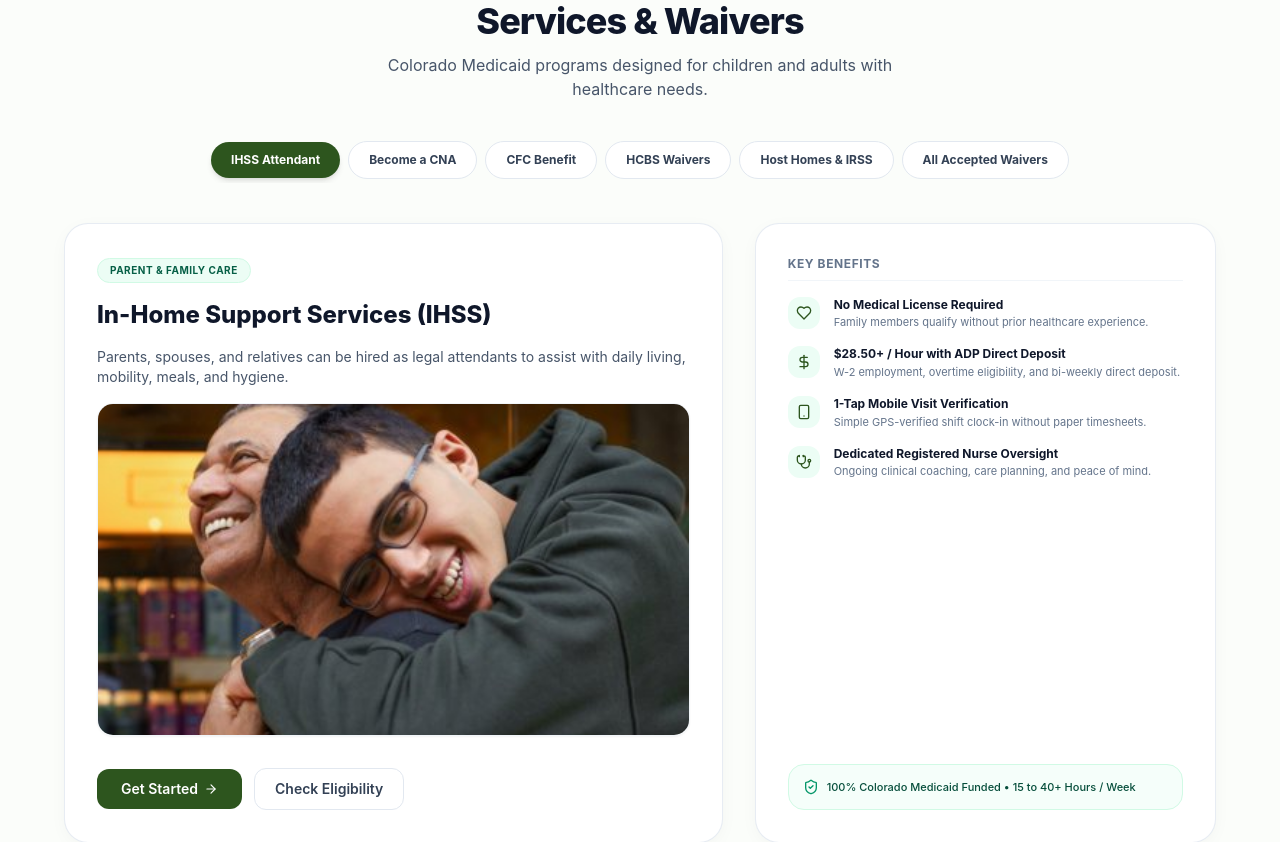
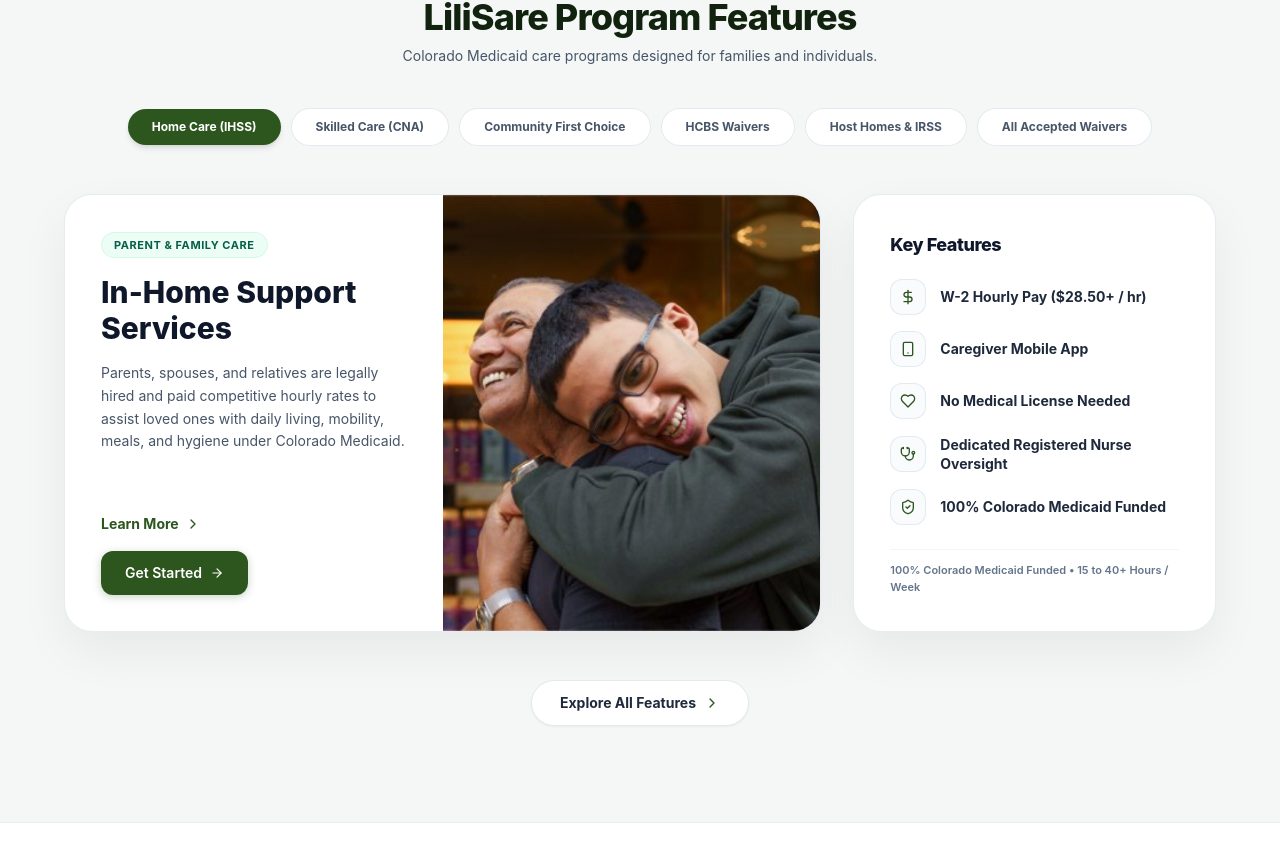
Before and after one commit to anilbuffer/lilisare-prototype, a Next.js app: page / in a window 1280 px wide. Shown: the part 3221-4063 px from the top of the page. Built offline with nearby package versions, Linux system fonts and the light colour scheme.

Commit message:
feat(services): implement AxisCare reference layout with LiliSare brand theme

```diff
--- a/src/components/landing/LandingPage.tsx
+++ b/src/components/landing/LandingPage.tsx
@@ -289,53 +289,56 @@ export function LandingPage({ onStartOnboarding, onExplorePortal }: LandingPageP
     );
   };
 
-  // Services List: concise, short, scannable
+  // Services List: concise, short, scannable (Styled in AxisCare Reference Format)
   const servicesList = [
     {
       id: 'ihss',
-      pill: 'IHSS Attendant',
+      pill: 'Home Care (IHSS)',
       badge: 'Parent & Family Care',
-      title: 'In-Home Support Services (IHSS)',
-      desc: 'Parents, spouses, and relatives can be hired as legal attendants to assist with daily living, mobility, meals, and hygiene.',
+      title: 'In-Home Support Services',
+      desc: 'Parents, spouses, and relatives are legally hired and paid competitive hourly rates to assist loved ones with daily living, mobility, meals, and hygiene under Colorado Medicaid.',
       image: '/images/service-ihss-father-son.jpg',
       imageAlt: 'Father embracing son in wheelchair at home in Colorado',
       features: [
-        { icon: Heart, title: 'No Medical License Required', desc: 'Family members qualify without prior healthcare experience.' },
-        { icon: DollarSign, title: '$28.50+ / Hour with ADP Direct Deposit', desc: 'W-2 employment, overtime eligibility, and bi-weekly direct deposit.' },
-        { icon: Smartphone, title: '1-Tap Mobile Visit Verification', desc: 'Simple GPS-verified shift clock-in without paper timesheets.' },
-        { icon: Stethoscope, title: 'Dedicated Registered Nurse Oversight', desc: 'Ongoing clinical coaching, care planning, and peace of mind.' },
+        { icon: DollarSign, title: 'W-2 Hourly Pay ($28.50+ / hr)', desc: 'Bi-weekly ADP direct deposit & overtime eligibility' },
+        { icon: Smartphone, title: 'Caregiver Mobile App', desc: '1-tap GPS Colorado EVV shift verification' },
+        { icon: Heart, title: 'No Medical License Needed', desc: 'Family members qualify without healthcare experience' },
+        { icon: Stethoscope, title: 'Dedicated Registered Nurse Oversight', desc: 'In-home clinical visits & care planning' },
+        { icon: ShieldCheck, title: '100% Colorado Medicaid Funded', desc: 'Zero out-of-pocket family cost' },
       ],
       tagline: '100% Colorado Medicaid Funded • 15 to 40+ Hours / Week'
     },
     {
       id: 'cna',
-      pill: 'Become a CNA',
+      pill: 'Skilled Care (CNA)',
       badge: 'Skilled Medical Care',
-      title: 'Colorado Certified Nurse Aide (CNA)',
-      desc: 'For loved ones with complex medical needs. We sponsor and pay for your Colorado CNA training and state licensing.',
+      title: 'Certified Nurse Aide Program',
+      desc: 'For loved ones with complex medical requirements. LiliSare sponsors and pays 100% of your Colorado CNA training, clinical skills labs, and state board licensing fees.',
       image: '/images/service-cna-mother-son.jpg',
       imageAlt: 'Mother holding her young son closely while receiving certified in-home care',
       features: [
-        { icon: Award, title: 'Sponsored Tuition & State Testing', desc: 'We cover the full cost of your approved Colorado CNA course.' },
-        { icon: DollarSign, title: 'Earn Up to $32.50 / Hour', desc: 'Elevated hourly pay recognizing certified clinical care.' },
-        { icon: Stethoscope, title: 'Supervised by Registered Nurses', desc: 'Regular in-home visits and clinical support.' },
-        { icon: ShieldCheck, title: 'State-Licensed Class A Agency', desc: 'Full CDPHE compliance protecting your family.' },
+        { icon: Award, title: 'Sponsored CNA Tuition & Testing', desc: 'Full funding for your state-approved course' },
+        { icon: DollarSign, title: 'Elevated Pay Up to $32.50 / hr', desc: 'Premium wage recognizing certified clinical care' },
+        { icon: Stethoscope, title: 'Supervised by Registered Nurses', desc: 'Continuous clinical coaching and check-ins' },
+        { icon: ShieldCheck, title: 'State-Licensed Class A Agency', desc: 'Full CDPHE compliance and peace of mind' },
+        { icon: FileCheck, title: 'Zero Student Loan Debt', desc: 'Direct agency sponsorship from day one' },
       ],
       tagline: 'Tuition Sponsored by LiliSare • Up to $32.50 / Hour'
     },
     {
       id: 'cfc',
-      pill: 'CFC Benefit',
+      pill: 'Community First Choice',
       badge: 'State Plan Entitlement',
       title: 'Community First Choice (CFC)',
-      desc: 'A Colorado Medicaid entitlement providing self-directed personal attendant care without multi-year waiver waiting lists.',
+      desc: 'A Colorado Medicaid entitlement providing self-directed personal attendant care without multi-year waiver waiting lists or lottery restrictions.',
       image: '/images/service-cfc-sisters.jpg',
       imageAlt: 'Two sisters smiling outdoors in Colorado',
       features: [
-        { icon: ShieldCheck, title: 'Zero Waiting List Entitlement', desc: 'Available to all eligible Colorado Medicaid recipients.' },
-        { icon: Users, title: 'You Choose Your Caregiver', desc: 'Direct your care and select trusted family members.' },
-        { icon: HomeIcon, title: 'In-Home Independence', desc: 'Personal attendant care tailored to your daily routine.' },
-        { icon: FileCheck, title: 'State-Backed Coverage', desc: 'Comprehensive funding that supports dignified home living.' },
+        { icon: ShieldCheck, title: 'Zero Waiting List Entitlement', desc: 'Immediate access for eligible Medicaid recipients' },
+        { icon: Users, title: 'You Choose Your Caregiver', desc: 'Direct your care and select trusted relatives' },
+        { icon: HomeIcon, title: 'In-Home Independence', desc: 'Attendant care tailored to your daily household' },
+        { icon: FileCheck, title: 'State-Backed Coverage', desc: 'Comprehensive funding for dignified home living' },
+        { icon: Clock, title: 'Immediate Enrollment', desc: 'Fast-tracked intake with your county coordinator' },
       ],
       tagline: 'Colorado Medicaid Entitlement • Immediate Access'
     },
@@ -343,15 +346,16 @@ export function LandingPage({ onStartOnboarding, onExplorePortal }: LandingPageP
       id: 'hcbs',
       pill: 'HCBS Waivers',
       badge: 'Children & Adults',
-      title: 'Home & Community-Based Services (HCBS)',
-      desc: 'Comprehensive funding for children with special healthcare needs and adults with disabilities to live safely at home.',
+      title: 'Home & Community Waivers',
+      desc: 'Comprehensive funding for children with special healthcare needs and adults with disabilities to live safely, independently, and comfortably at home.',
       image: '/images/service-hcbs-mother-daughter.jpg',
       imageAlt: 'Mother holding her daughter outdoors in Colorado park',
       features: [
-        { icon: Baby, title: 'Children’s Waivers: CES, CHRP & CHCBS', desc: 'Support for high-medical and behavioral conditions.' },
-        { icon: Users, title: 'Adult Waivers: SLS, DD, EBD & CIH', desc: 'Supported living, developmental disability, and elder care.' },
-        { icon: BadgeCheck, title: 'Case Management Agency Synced', desc: 'Authorized through RMHS, Developmental Pathways, Imagine! & TRE.' },
-        { icon: Clock, title: 'Flexible Care Scheduling', desc: 'Day, evening, and weekend coverage tailored to your household.' },
+        { icon: Baby, title: 'Children’s Waivers: CES & CHRP', desc: 'Intensive medical, physical, and behavioral support' },
+        { icon: Users, title: 'Adult Waivers: SLS, DD & EBD', desc: 'Supported living, developmental disability, and elder care' },
+        { icon: BadgeCheck, title: 'Case Management Agency Synced', desc: 'Direct links with RMHS, DP, Imagine!, and TRE' },
+        { icon: Clock, title: 'Flexible Care Scheduling', desc: 'Day, evening, and weekend shift coverage' },
+        { icon: ShieldCheck, title: '$0 Family Cost Guarantee', desc: '100% funded through Colorado Medicaid' },
       ],
       tagline: '100% Covered by Colorado Medicaid • $0 Out-of-Pocket'
     },
@@ -359,15 +363,16 @@ export function LandingPage({ onStartOnboarding, onExplorePortal }: LandingPageP
       id: 'irss',
       pill: 'Host Homes & IRSS',
       badge: 'Residential Living',
-      title: 'Individual Residential Services (IRSS)',
-      desc: 'Supportive living arrangements and family caregiver models for adults with intellectual and developmental disabilities.',
+      title: 'Individual Residential Services',
+      desc: 'Supportive living arrangements and family caregiver models for adults with intellectual and developmental disabilities to thrive within caring households.',
       image: '/images/service-irss-mother-son-laptop.jpg',
       imageAlt: 'Mother and adult son reviewing tablet activities together at home',
       features: [
-        { icon: HomeIcon, title: 'Family Caregiver Living Model', desc: 'Adult clients live with family caregivers with monthly funding.' },
-        { icon: Smile, title: 'Vetted Colorado Host Homes', desc: 'Warm, supportive community homes with dedicated providers.' },
-        { icon: Activity, title: 'Life Skills & Social Flourishing', desc: 'Cooking, budgeting, community outings, and peer connection.' },
-        { icon: ShieldCheck, title: '24/7 Agency Safety Oversight', desc: 'Ongoing respite, nurse check-ins, and emergency support.' },
+        { icon: HomeIcon, title: 'Family Caregiver Living Model', desc: 'Adult clients live at home with monthly agency stipends' },
+        { icon: Smile, title: 'Vetted Colorado Host Homes', desc: 'Warm, supportive community homes with dedicated providers' },
+        { icon: Activity, title: 'Life Skills & Community Outings', desc: 'Cooking, budgeting, recreation, and social connection' },
+        { icon: ShieldCheck, title: '24/7 Agency Safety Oversight', desc: 'Respite, nurse check-ins, and emergency support' },
+        { icon: Users, title: 'Caregiver Peer Support', desc: 'Regular gatherings through LiliSare WeGo events' },
       ],
       tagline: 'Colorado Adult IDD Residential • Dignified Community Living'
     },
@@ -375,15 +380,16 @@ export function LandingPage({ onStartOnboarding, onExplorePortal }: LandingPageP
       id: 'waivers',
       pill: 'All Accepted Waivers',
       badge: 'Statewide Coverage',
-      title: 'Accepted Colorado Medicaid Waivers',
-      desc: 'We are certified to coordinate and manage care under all major Colorado Medicaid waivers. We handle verification for you.',
+      title: 'Accepted Colorado Waivers',
+      desc: 'We are licensed to coordinate and deliver care under all major Colorado Medicaid waivers. Our intake specialists verify eligibility and coordinate with your county agency.',
       image: '/images/service-waivers-family-lake.jpg',
       imageAlt: 'Colorado family standing together happily at mountain resort',
       features: [
-        { icon: FileCheck, title: 'Children’s Waivers: CES & CHRP', desc: 'For children with intense behavioral, medical, or physical needs.' },
-        { icon: Heart, title: 'Adult Waivers: SLS, DD & EBD', desc: 'Independent living, residential support, and senior care.' },
-        { icon: Award, title: 'Community First Choice (CFC)', desc: 'State plan Medicaid personal attendant coverage.' },
-        { icon: Phone, title: 'Free 15-Minute Benefits Check', desc: 'Call us at 303-578-0181 to verify your family’s coverage.' },
+        { icon: FileCheck, title: 'Children’s Coverage: CES & CHRP', desc: 'Support for high-medical and behavioral conditions' },
+        { icon: Heart, title: 'Adult Waivers: SLS, DD & EBD', desc: 'Independent living, residential support, and senior care' },
+        { icon: Award, title: 'Community First Choice (CFC)', desc: 'State plan Medicaid personal attendant coverage' },
+        { icon: Phone, title: 'Free 15-Minute Benefits Check', desc: 'Call 303-578-0181 to verify your family coverage' },
+        { icon: ShieldCheck, title: 'Full County Coordination', desc: 'We coordinate paperwork with case managers directly' },
       ],
       tagline: 'CES • CHRP • SLS • DD • EBD • CHCBS • CIH • CFC'
     }
@@ -928,30 +934,33 @@ export function LandingPage({ onStartOnboarding, onExplorePortal }: LandingPageP
       </section>
 
       {/* ========================================================================= */}
-      {/* 8. SERVICES & WAIVERS (Short, Scannable Tabs)                             */}
+      {/* 8. SERVICES & WAIVERS (Modeled on AxisCare Clean Premium Layout)          */}
       {/* ========================================================================= */}
-      <section id="services" className="py-20 sm:py-24 px-4 sm:px-8 bg-[#fbfdfa] border-b border-slate-100">
+      <section id="services" className="py-20 sm:py-24 px-4 sm:px-8 bg-[#f4f7f5] border-b border-slate-200/60">
         <div className="max-w-6xl mx-auto space-y-10">
-          <div className="text-center max-w-xl mx-auto space-y-3">
-            <span className="text-xs font-bold uppercase tracking-widest text-emerald-800 bg-emerald-50 border border-emerald-100 px-3 py-1 rounded-full">Programs</span>
-            <h2 className="text-2xl sm:text-3xl lg:text-4xl font-extrabold text-slate-900 tracking-tight">
-              Services &amp; Waivers
+          {/* Eyebrow & Title */}
+          <div className="text-center max-w-xl mx-auto space-y-2">
+            <span className="text-xs sm:text-sm font-bold tracking-widest text-[#2d551e] uppercase">
+              What You Get
+            </span>
+            <h2 className="text-2xl sm:text-3xl lg:text-4xl font-extrabold text-[#11230e] tracking-tight">
+              LiliSare Program Features
             </h2>
-            <p className="text-sm sm:text-base text-slate-600 leading-relaxed font-normal">
-              Colorado Medicaid programs designed for children and adults with healthcare needs.
+            <p className="text-sm text-slate-600 leading-relaxed font-normal">
+              Colorado Medicaid care programs designed for families and individuals.
             </p>
           </div>
 
-          {/* Horizontal Pills */}
-          <div className="flex items-center justify-start md:justify-center gap-2 overflow-x-auto pb-1 scrollbar-none">
+          {/* Horizontal Pills (AxisCare Style) */}
+          <div className="flex items-center justify-start md:justify-center gap-2.5 overflow-x-auto pb-2 scrollbar-none">
             {servicesList.map((service, idx) => (
               <button
                 key={service.id}
                 onClick={() => setActiveServiceTab(idx)}
-                className={`px-5 py-2.5 rounded-full text-xs font-bold transition-all whitespace-nowrap cursor-pointer ${
+                className={`px-6 py-2.5 rounded-full text-xs font-bold transition-all whitespace-nowrap cursor-pointer ${
                   activeServiceTab === idx
                     ? 'bg-[#2d551e] text-white shadow-md'
-                    : 'bg-white text-slate-700 border border-slate-200 hover:border-slate-300'
+                    : 'bg-white text-slate-600 border border-slate-200/90 shadow-2xs hover:border-slate-300 hover:text-slate-900'
                 }`}
               >
                 {service.pill}
@@ -959,67 +968,78 @@ export function LandingPage({ onStartOnboarding, onExplorePortal }: LandingPageP
             ))}
           </div>
 
-          {/* 2-Card Showcase */}
+          {/* 2-Card Showcase Container */}
           <div className="grid grid-cols-1 lg:grid-cols-12 gap-6 sm:gap-8 items-stretch">
-            {/* Left Card */}
-            <div className="lg:col-span-7 bg-white rounded-3xl border border-slate-200/80 shadow-[0_4px_20px_-4px_rgba(0,0,0,0.05)] p-6 sm:p-8 flex flex-col justify-between space-y-6">
+            {/* Left Card: Main Editorial Split Card (Content on Left, Photo on Right) */}
+            <div className="lg:col-span-8 bg-white rounded-3xl sm:rounded-[28px] border border-slate-200/80 shadow-[0_20px_50px_rgba(0,0,0,0.06)] overflow-hidden grid grid-cols-1 md:grid-cols-12 items-stretch">
+              {/* Content Left */}
+              <div className="md:col-span-6 p-7 sm:p-9 flex flex-col justify-between space-y-6">
                 <div className="space-y-4">
-                <span className="text-[10px] font-bold uppercase tracking-wider text-emerald-800 bg-emerald-50 px-3 py-1 rounded-full inline-block border border-emerald-100">
+                  <span className="text-[11px] font-bold uppercase tracking-wider text-emerald-800 bg-emerald-50 px-3 py-1 rounded-full inline-block border border-emerald-100">
                     {servicesList[activeServiceTab].badge}
                   </span>
 
-                <h3 className="text-xl sm:text-2xl font-extrabold text-slate-900 leading-snug">
+                  <h3 className="text-2xl sm:text-3xl font-extrabold text-slate-900 leading-tight">
                     {servicesList[activeServiceTab].title}
                   </h3>
 
-                <p className="text-xs sm:text-sm text-slate-600 leading-relaxed font-normal">
+                  <p className="text-sm text-slate-600 leading-relaxed font-normal">
                     {servicesList[activeServiceTab].desc}
                   </p>
+                </div>
 
-                {/* Photo inside card */}
-                <div className="rounded-2xl overflow-hidden aspect-[16/9] shadow-sm border border-slate-100 mt-2">
+                <div className="space-y-4 pt-2">
+                  <div>
+                    <button
+                      onClick={onStartOnboarding}
+                      className="inline-flex items-center gap-1.5 text-sm font-bold text-[#2d551e] hover:text-[#1b3614] hover:gap-2.5 transition-all cursor-pointer group"
+                    >
+                      <span>Learn More</span>
+                      <ChevronRight className="w-4 h-4 text-[#2d551e] group-hover:translate-x-0.5 transition-transform" />
+                    </button>
+                  </div>
+
+                  <div>
+                    <button
+                      onClick={onStartOnboarding}
+                      className="bg-[#2d551e] hover:bg-[#224417] text-white font-semibold text-xs sm:text-sm px-6 py-3 rounded-xl shadow-[0_2px_8px_rgba(45,85,30,0.25)] hover:shadow-[0_4px_16px_rgba(45,85,30,0.35)] transition-all active:scale-[0.98] inline-flex items-center gap-2 cursor-pointer"
+                    >
+                      <span>Get Started</span>
+                      <ArrowRight className="w-3.5 h-3.5" />
+                    </button>
+                  </div>
+                </div>
+              </div>
+
+              {/* Photo Right: Editorial photo filling right side */}
+              <div className="md:col-span-6 relative min-h-[260px] md:min-h-[380px] bg-slate-100">
                 <img
                   src={servicesList[activeServiceTab].image}
                   alt={servicesList[activeServiceTab].imageAlt}
-                    className="w-full h-full object-cover"
+                  className="w-full h-full object-cover absolute inset-0"
                 />
               </div>
             </div>
 
-              <div className="flex items-center gap-3 pt-2">
-                <button
-                  onClick={onStartOnboarding}
-                  className="bg-[#2d551e] hover:bg-[#224417] text-white font-semibold text-xs sm:text-sm px-6 py-2.5 rounded-xl shadow-xs transition-all active:scale-[0.98] inline-flex items-center gap-1.5 cursor-pointer"
-                >
-                  <span>Get Started</span>
-                  <ArrowRight className="w-3.5 h-3.5" />
-                </button>
-                <button
-                  onClick={onStartOnboarding}
-                  className="border border-slate-200 hover:border-slate-300 bg-white hover:bg-slate-50 text-slate-700 font-semibold text-xs sm:text-sm px-5 py-2.5 rounded-xl transition-all cursor-pointer"
-                >
-                  Check Eligibility
-                </button>
-              </div>
-            </div>
+            {/* Right Card: Key Features */}
+            <div className="lg:col-span-4 bg-white rounded-3xl sm:rounded-[28px] border border-slate-200/80 shadow-[0_20px_50px_rgba(0,0,0,0.06)] p-7 sm:p-9 flex flex-col justify-between space-y-6">
+              <div className="space-y-5">
+                <h4 className="text-lg font-extrabold text-slate-900 tracking-tight">
+                  Key Features
+                </h4>
 
-            {/* Right Card: Features */}
-            <div className="lg:col-span-5 bg-white rounded-3xl border border-slate-200/80 shadow-[0_4px_20px_-4px_rgba(0,0,0,0.05)] p-6 sm:p-8 flex flex-col justify-between space-y-6">
-              <div className="space-y-4">
-                <h4 className="text-xs font-bold uppercase tracking-wider text-slate-500 pb-2 border-b border-slate-100">
-                  Key Benefits
-                </h4>
                 <div className="space-y-4">
                   {servicesList[activeServiceTab].features.map((feature, idx) => {
                     const IconComp = feature.icon;
                     return (
-                      <div key={idx} className="flex items-start gap-3.5">
-                        <div className="w-8 h-8 rounded-xl bg-emerald-50 text-[#2d551e] flex items-center justify-center shrink-0 shadow-xs">
-                          <IconComp className="w-4 h-4" />
+                      <div key={idx} className="flex items-center gap-3.5 group">
+                        <div className="w-9 h-9 rounded-xl border border-slate-200/90 bg-slate-50/80 text-[#2d551e] flex items-center justify-center shrink-0 shadow-2xs group-hover:border-emerald-300 group-hover:bg-emerald-50 transition-colors">
+                          <IconComp className="w-4 h-4 text-[#2d551e]" />
                         </div>
-                        <div className="space-y-0.5">
-                          <p className="text-xs font-bold text-slate-900 leading-snug">{feature.title}</p>
-                          <p className="text-[11px] text-slate-500 leading-snug">{feature.desc}</p>
+                        <div>
+                          <p className="text-sm font-bold text-slate-800 leading-snug group-hover:text-slate-950 transition-colors">
+                            {feature.title}
+                          </p>
                         </div>
                       </div>
                     );
@@ -1027,11 +1047,23 @@ export function LandingPage({ onStartOnboarding, onExplorePortal }: LandingPageP
                 </div>
               </div>
 
-              <div className="p-3.5 rounded-2xl bg-emerald-50/50 border border-emerald-100 text-[11px] text-emerald-900 flex items-center gap-2 font-medium">
-                <ShieldCheck className="w-4 h-4 text-emerald-600 shrink-0" />
-                <span>{servicesList[activeServiceTab].tagline}</span>
+              <div className="pt-3 border-t border-slate-100">
+                <span className="text-[11px] font-semibold text-slate-500 block">
+                  {servicesList[activeServiceTab].tagline}
+                </span>
               </div>
             </div>
+          </div>
+
+          {/* Centered Pill Button (AxisCare Style) */}
+          <div className="text-center pt-2">
+            <button
+              onClick={onStartOnboarding}
+              className="inline-flex items-center gap-2 px-7 py-3 rounded-full bg-white border border-slate-200/90 text-slate-800 font-bold text-xs sm:text-sm shadow-sm hover:shadow-md hover:border-slate-300 transition-all cursor-pointer active:scale-[0.98]"
+            >
+              <span>Explore All Features</span>
+              <ChevronRight className="w-4 h-4 text-[#2d551e]" />
+            </button>
           </div>
         </div>
       </section>
```
Lines whose indentation alone changed are shown as unchanged.
